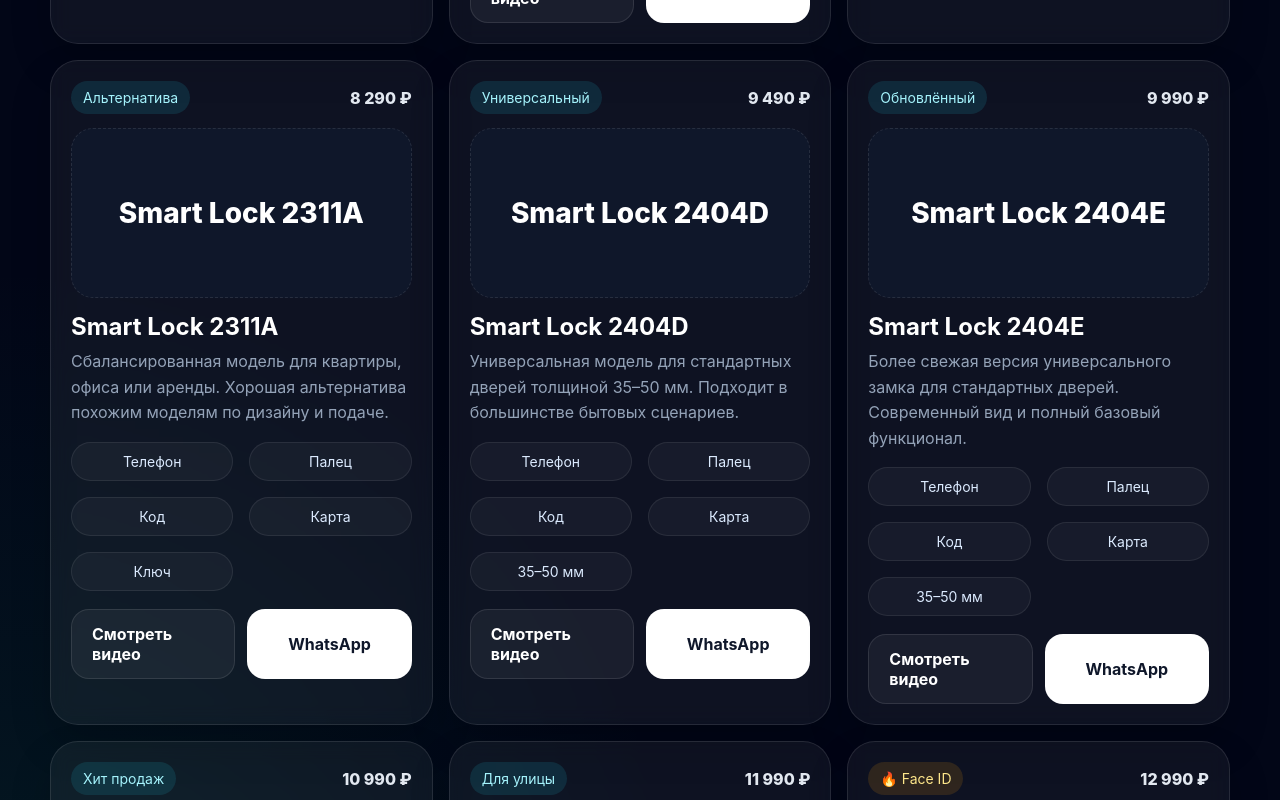
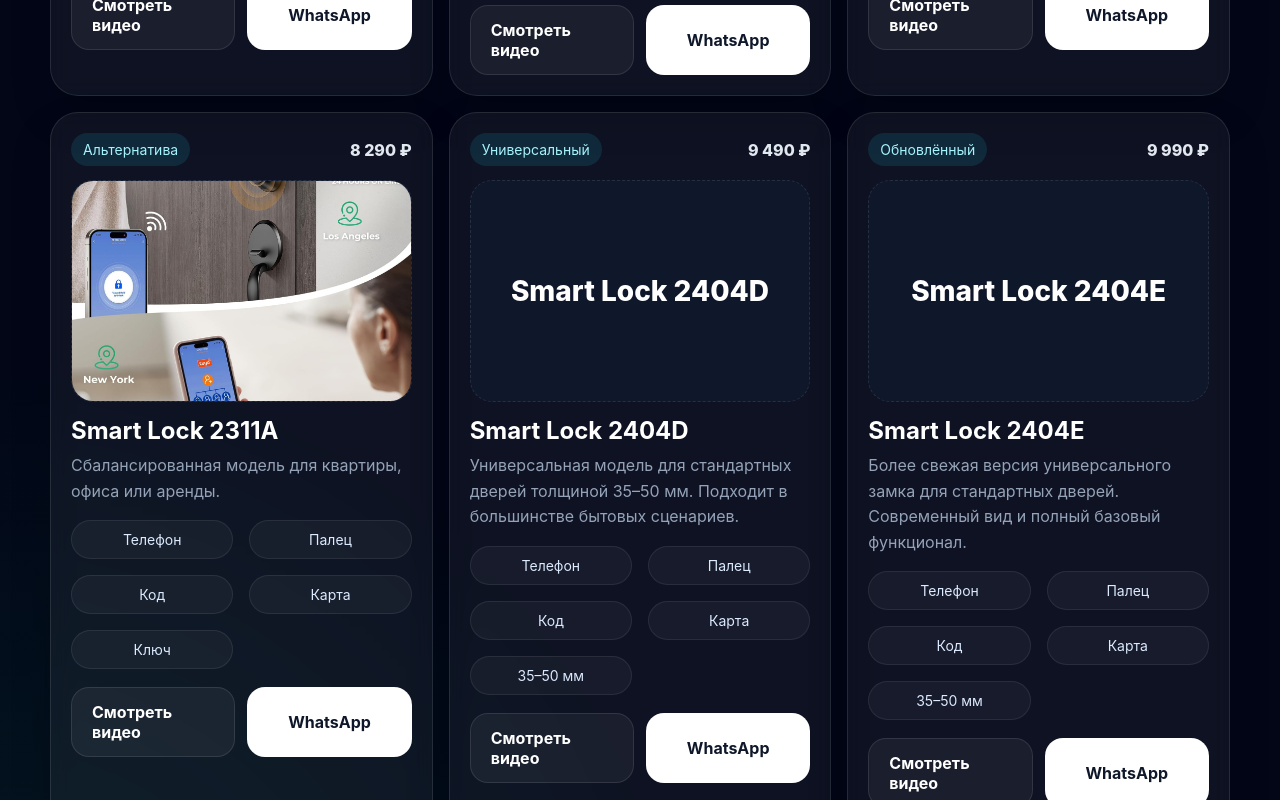
Before and after one commit to a9081391892-cell/smart-lock-site, a React (Vite) app: page / in a window 1280 px wide. Shown: the part 1600-2400 px from the top of the page. Built offline with nearby package versions, Linux system fonts and the light colour scheme.

Commit message:
Update App.jsx

```diff
--- a/src/App.jsx
+++ b/src/App.jsx
@@ -34,10 +34,21 @@ const products = [
     price: '8 290 ₽',
     badge: 'Альтернатива',
     description:
-      'Сбалансированная модель для квартиры, офиса или аренды. Хорошая альтернатива похожим моделям по дизайну и подаче.',
+      'Сбалансированная модель для квартиры, офиса или аренды.',
     features: ['Телефон', 'Палец', 'Код', 'Карта', 'Ключ'],
     faceId: false,
-    youtube: '#',
+    youtube: 'https://www.youtube.com/shorts/cEFqpsQOiGY',
+    images: [
+      '/images/2311A-1.jpg',
+      '/images/2311A-2.jpg',
+      '/images/2311A-3.jpg',
+      '/images/2311A-4.jpg',
+      '/images/2311A-5.jpg',
+      '/images/2311A-6.jpg',
+      '/images/2311A-7.jpg',
+      '/images/2311A-8.jpg',
+      '/images/2311A-9.jpg',
+    ],
   },
   {
     name: 'Smart Lock 2404D',
@@ -147,7 +158,14 @@ export default function App() {
             </p>
             <div className="actions">
               <a className="btn btn-primary" href="#catalog">Смотреть каталог</a>
-              <a className="btn btn-secondary" href="https://wa.me/79081391892">Написать в WhatsApp</a>
+              <a
+                className="btn btn-secondary"
+                href="https://wa.me/79081391892"
+                target="_blank"
+                rel="noreferrer"
+              >
+                Написать в WhatsApp
+              </a>
             </div>
             <div className="stats">
               <div className="card stat-card">Открытие по Face ID, пальцу, коду и телефону</div>
@@ -193,17 +211,61 @@ export default function App() {
                   </span>
                   <span className="price">{product.price}</span>
                 </div>
-                <div className="product-name-box">{product.name}</div>
+
+                <div className="product-name-box" style={{ padding: 0, overflow: 'hidden' }}>
+                  {product.images && product.images.length > 0 ? (
+                    <img
+                      src={product.images[0]}
+                      alt={product.name}
+                      style={{
+                        width: '100%',
+                        height: '220px',
+                        objectFit: 'cover',
+                        display: 'block',
+                      }}
+                    />
+                  ) : (
+                    <div
+                      style={{
+                        minHeight: '220px',
+                        display: 'flex',
+                        alignItems: 'center',
+                        justifyContent: 'center',
+                        padding: '20px',
+                        textAlign: 'center',
+                      }}
+                    >
+                      {product.name}
+                    </div>
+                  )}
+                </div>
+
                 <h3>{product.name}</h3>
                 <p>{product.description}</p>
+
                 <div className="feature-list">
                   {product.features.map((feature) => (
                     <div key={feature} className="feature-pill">{feature}</div>
                   ))}
                 </div>
+
                 <div className="card-actions">
-                  <a href={product.youtube} className="btn btn-secondary">Смотреть видео</a>
-                  <a href="https://wa.me/79081391892" className="btn btn-primary">WhatsApp</a>
+                  <a
+                    href={product.youtube}
+                    className="btn btn-secondary"
+                    target="_blank"
+                    rel="noreferrer"
+                  >
+                    Смотреть видео
+                  </a>
+                  <a
+                    href={`https://wa.me/79081391892?text=${encodeURIComponent(`Здравствуйте! Интересует ${product.name}`)}`}
+                    className="btn btn-primary"
+                    target="_blank"
+                    rel="noreferrer"
+                  >
+                    WhatsApp
+                  </a>
                 </div>
               </div>
             ))}
@@ -229,7 +291,14 @@ export default function App() {
               <input placeholder="Ваше имя" />
               <input placeholder="Телефон или WhatsApp" />
               <textarea placeholder="Например: нужна модель для квартиры, дверь 90 мм, нужен палец + код" />
-              <a className="btn btn-primary" href="https://wa.me/79081391892">Отправить заявку в WhatsApp</a>
+              <a
+                className="btn btn-primary"
+                href="https://wa.me/79081391892"
+                target="_blank"
+                rel="noreferrer"
+              >
+                Отправить заявку в WhatsApp
+              </a>
             </div>
           </div>
         </div>
@@ -257,7 +326,11 @@ export default function App() {
           </div>
           <div>
             <div><a href="tel:+79081391892">+7 (908) 139-18-92</a></div>
-            <div className="small"><a href="https://wa.me/79081391892">WhatsApp для консультации</a></div>
+            <div className="small">
+              <a href="https://wa.me/79081391892" target="_blank" rel="noreferrer">
+                WhatsApp для консультации
+              </a>
+            </div>
           </div>
         </div>
       </footer>
```
